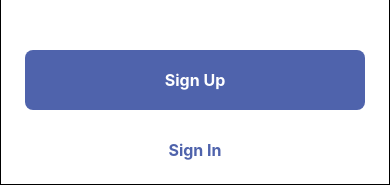
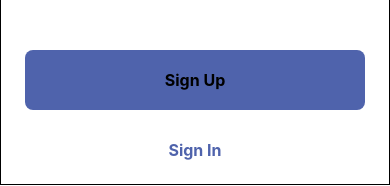
Before and after one commit to DavinciPG/MobileApp, a React Native app: screen / in a window 390 px wide. Shown: the part 424-610 px from the top of the page. Built offline with nearby package versions, Linux system fonts and the light colour scheme.

Commit message:
Create color managment file

```diff
--- a/src/components/Button/styles.js
+++ b/src/components/Button/styles.js
@@ -1,8 +1,10 @@
 import { StyleSheet } from "react-native"
+
+import { colors } from '../../utils/colors'
 
 export const styles = StyleSheet.create({
     container: {
-        backgroundColor: '#4F63AC',
+        backgroundColor: colors.blue,
         paddingVertical: 20,
         paddingHorizontal: 8,
         borderRadius: 8,
@@ -10,7 +12,7 @@ export const styles = StyleSheet.create({
     },
     title: {
         textAlign: 'center',
-        color: '#FFF',
+        color: colors.white,
         fontWeight: 'bold',
         fontSize: 16
     }
--- /dev/null
+++ b/src/utils/colors.js
@@ -0,0 +1,6 @@
+export const colors = {
+    blue: '#4F63AC',
+    white: '#FFFFFFF',
+    orange: '#FCA34D',
+    black: '#000000'
+}
```
